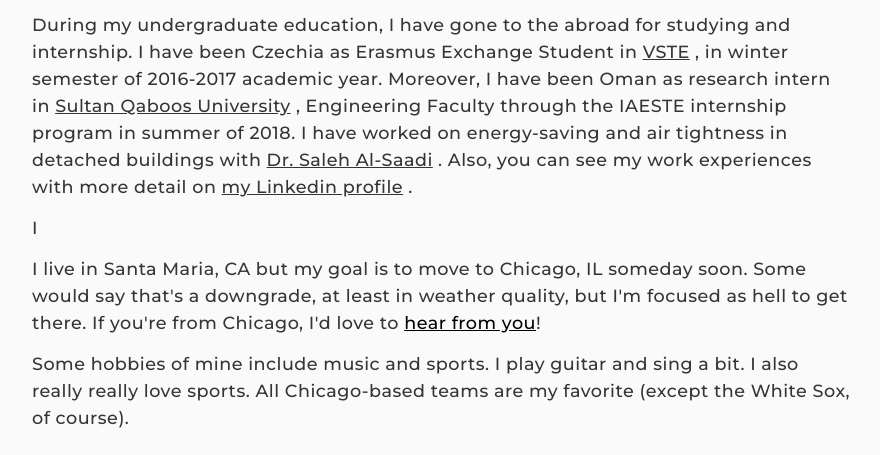
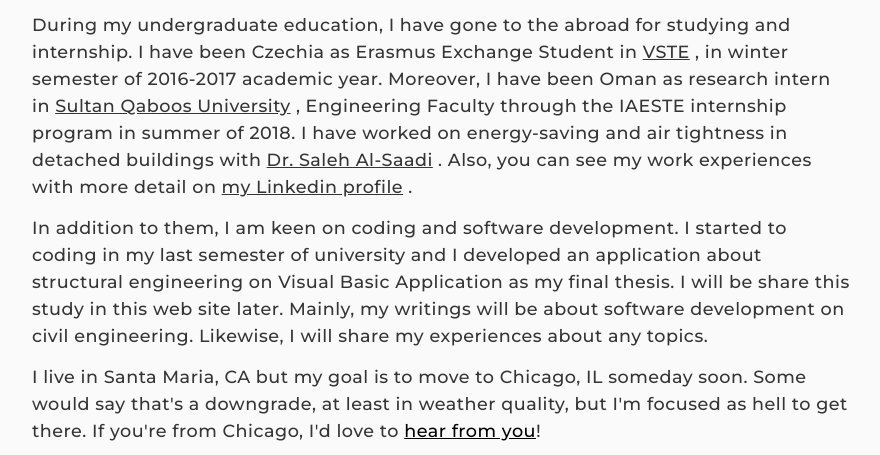
Before and after one commit to mutluhanuzmez/alitatici-gatsby-website, a Gatsby site: page /about in a window 1280 px wide. Shown: the part 880-1335 px from the top of the page, without its empty margins (198-1078 px from the left). Built offline with nearby package versions, Linux system fonts and the light colour scheme; Gatsby itself is replaced by a stand-in of ours.

Commit message:
about added more + navbar updated

```diff
--- a/src/components/Navbar.js
+++ b/src/components/Navbar.js
@@ -111,11 +111,11 @@
             <Link to="/about/" style={linkStyles}>
               <MenuItem>About</MenuItem>
             </Link>
+            <Link to="/blog/" style={linkStyles}>
+              <MenuItem>Blog</MenuItem>
+            </Link>
             <Link to="/contact/" style={linkStyles}>
               <MenuItem>Contact</MenuItem>
-            </Link>
-            <Link to="/blog/" style={linkStyles}>
-              <MenuItem>Blog</MenuItem>
             </Link>
             {/* <a href="#">Portfolio</a> */}
             <HamButton
--- a/src/pages/about.js
+++ b/src/pages/about.js
@@ -99,8 +99,15 @@
               </MiscLinks>{" "}
               .
             </AboutContent>
+
             <AboutContent>
-              I
+              In addition to them, I am keen on coding and software development.
+              I started to coding in my last semester of university and I
+              developed an application about structural engineering on Visual
+              Basic Application as my final thesis. I will be share this study
+              in this web site later. Mainly, my writings will be about software
+              development on civil engineering. Likewise, I will share my experiences
+              about any topics.
             </AboutContent>
             <AboutContent>
               I live in Santa Maria, CA but my goal is to move to Chicago, IL
```
